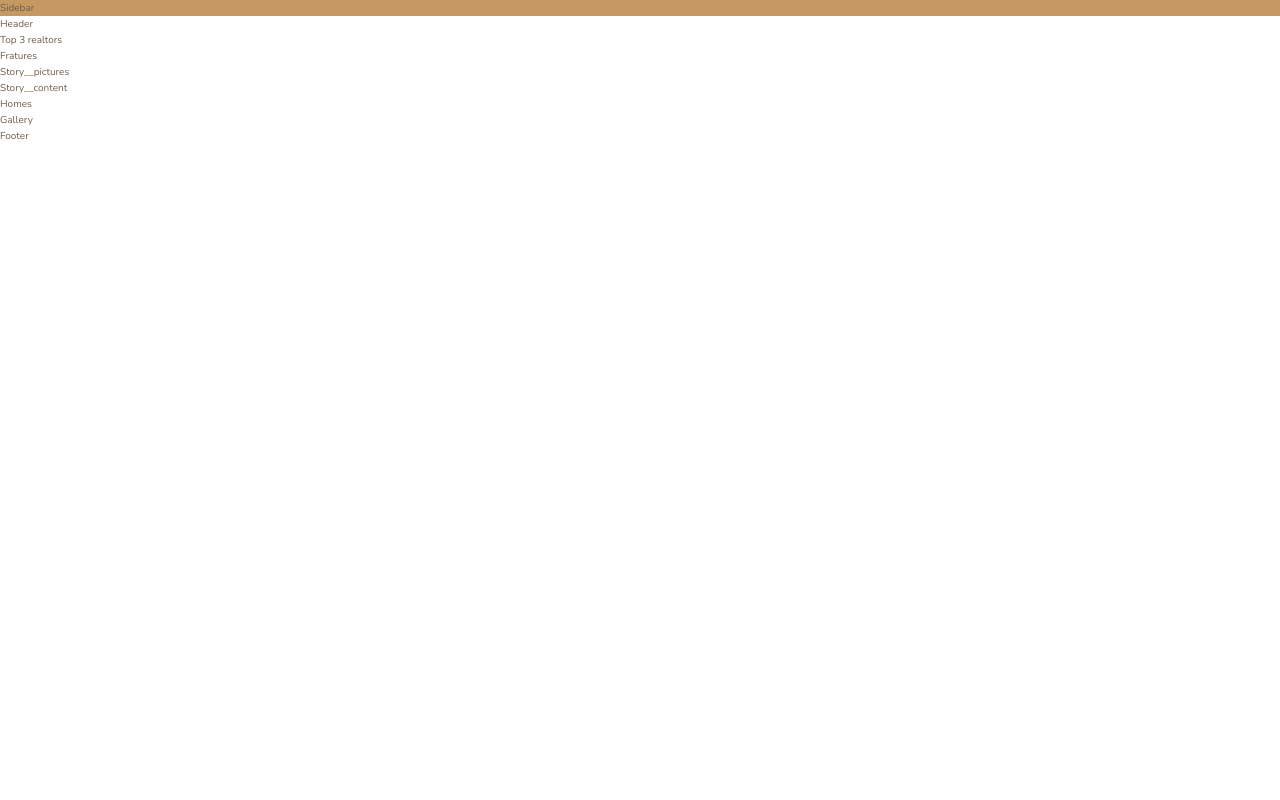
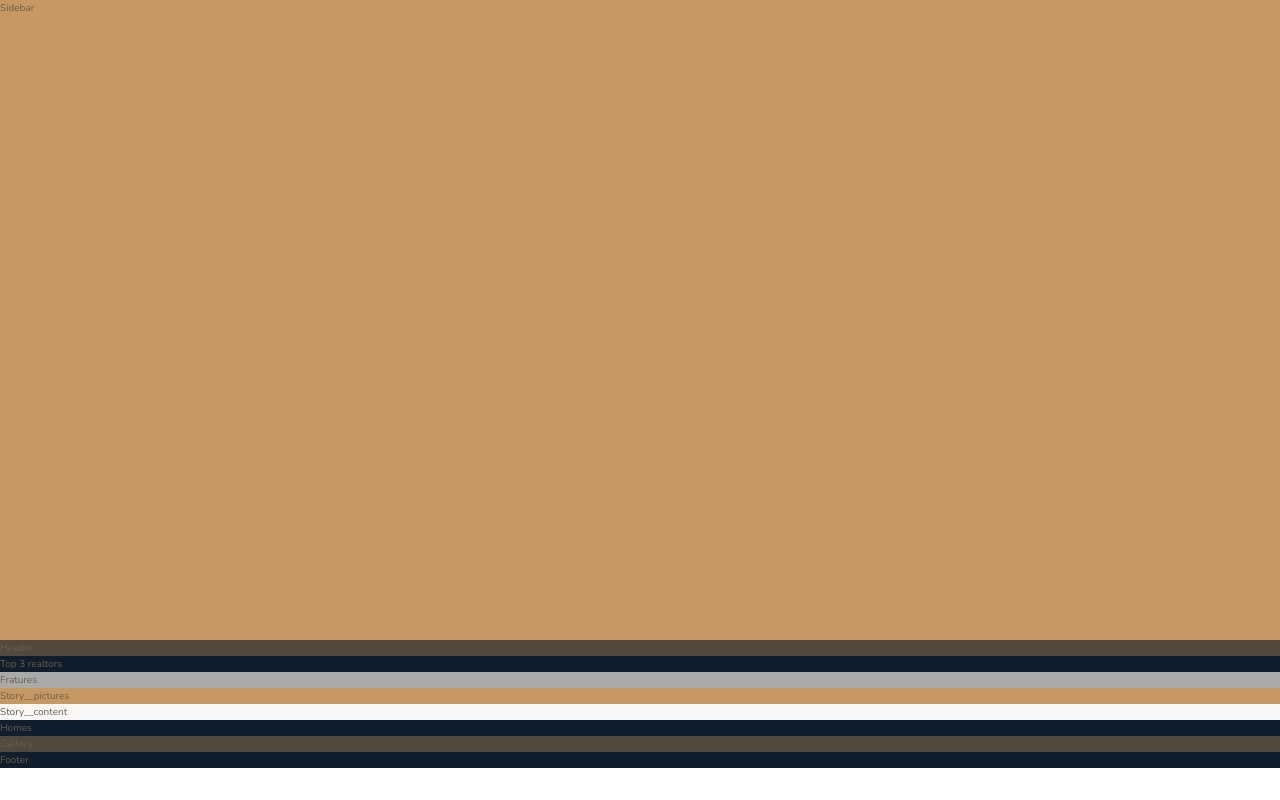
Before and after one commit to GavinZhang2012/starter-css, a website: page index.html in a window 1280 px wide. Drawn offline with nearby package versions, Linux system fonts and the light colour scheme.

Commit message:
give all things a colour

```diff
--- a/index.html
+++ b/index.html
@@ -20,7 +20,7 @@
             Header
         </header>
 
-        <div class="reltors">
+        <div class="realtors">
             Top 3 realtors
         </div>
 
--- a/sass/_base.scss
+++ b/sass/_base.scss
@@ -34,3 +34,8 @@ body {
     font-weight: 300;
     line-height: 1.6;
 }
+
+.container {
+    display: grid;
+    grid-template-rows: 80vh ;
+}
--- a/sass/_features.scss
+++ b/sass/_features.scss
@@ -0,0 +1,3 @@
+.features {
+    background-color: $color-grey-light-2;
+}
--- a/sass/_footer.scss
+++ b/sass/_footer.scss
@@ -0,0 +1,3 @@
+.footer {
+    background-color: $color-secondary;
+}
--- a/sass/_gallery.scss
+++ b/sass/_gallery.scss
@@ -0,0 +1,3 @@
+.gallery {
+    background-color: $color-grey-dark-1;
+}
--- a/sass/_header.scss
+++ b/sass/_header.scss
@@ -0,0 +1,3 @@
+.header {
+    background-color: $color-grey-dark-1;
+}
--- a/sass/_homes.scss
+++ b/sass/_homes.scss
@@ -0,0 +1,3 @@
+.homes {
+    background-color: $color-secondary;
+}
--- a/sass/_realtors.scss
+++ b/sass/_realtors.scss
@@ -0,0 +1,3 @@
+.realtors {
+    background-color: $color-secondary;
+}
--- a/sass/_story.scss
+++ b/sass/_story.scss
@@ -0,0 +1,9 @@
+.story {
+    &__pictures {
+        background-color: $color-primary;
+    }
+
+    &__content {
+        background-color: $color-grey-light-1;
+    }
+}
```
Also changed, not shown: css/style.css, sass/_sidebar.scss (line endings or trailing spaces).
